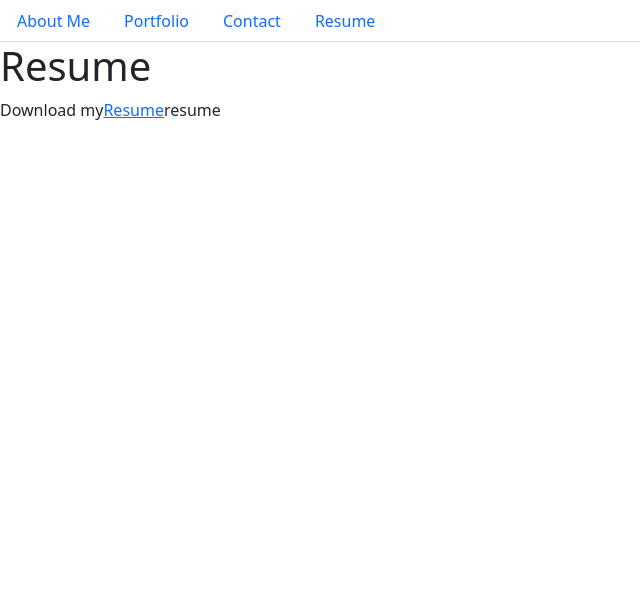
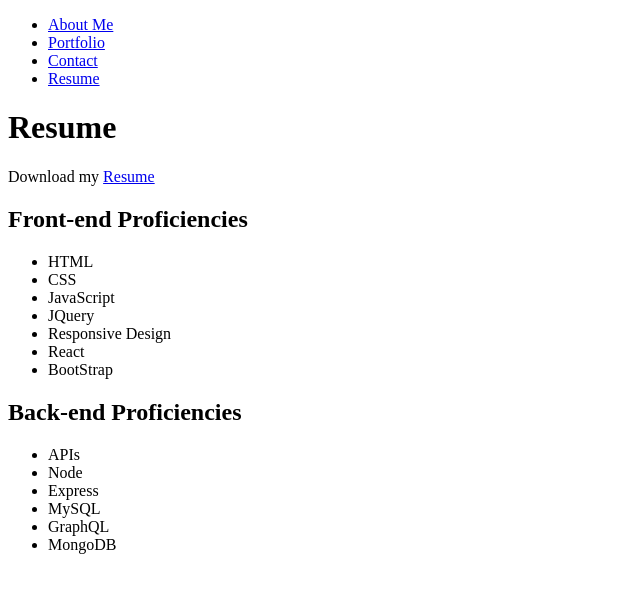
Before and after one commit to erikchiodo/eriks-react-portfolio, a React (Create React App) app in the folder eriks-portfolio/: page / in a window 1280 px wide. Shown: the top 592 px of the page, without its empty margins (0-640 px from the left). Built offline with nearby package versions, Linux system fonts and the light colour scheme.

Commit message:
Updated Contact, Resume Content and added Resume.PDF

```diff
--- a/eriks-portfolio/src/components/pages/Contact.jsx
+++ b/eriks-portfolio/src/components/pages/Contact.jsx
@@ -1,12 +1,22 @@
+//TODO: Create input for Name, Email Address, and Message
+//TODO: For Name, Email Address, and Message, if user clicks in box and clicks out without filling in information, produce error saying "X is required". Clear error once user starts entering information
+//TODO: Add Regex Validation that checks for valid email input. If not valid input, produce error saying "Enter Valid Email"
+
 import React from 'react';
 
 export default function Contact() {
   return (
-    <div>
-      <h1>Contact Page</h1>
-      <p>
-        This is Contact page
-      </p>
-    </div>
+  <form>
+    <label htmlfor="name">Name:</label>
+    <input type="text" id="name" name="name" required/>
+
+    <label htmlfor="email">Email:</label>
+    <input type="email" id="email" name="email" required/>
+
+    <label htmlfor="message">Message:</label>
+    <textarea id="message" name="message" rows="4" required></textarea>
+
+    <input type="submit" value="Submit"/>
+  </form>
   );
 }
--- a/eriks-portfolio/src/components/pages/Resume.jsx
+++ b/eriks-portfolio/src/components/pages/Resume.jsx
@@ -1,3 +1,5 @@
+//TODO: Fix resume link. Currently does not redirect to PDF of Resume.PDF (in asset folder)
+
 import React from 'react';
 
 export default function Resume() {
@@ -5,9 +7,32 @@ export default function Resume() {
     <div>
       <h1>Resume</h1>
       <p>
-        Download my<span><a href="path/to/your/resume.pdf">Resume</a></span>
-        resume
+        Download my{" "}
+        <span>
+          <a href="../assets/Resume.pdf" className="resume-download">
+            Resume
+          </a>
+        </span>
       </p>
+      <h2>Front-end Proficiencies</h2>
+      <ul>
+        <li>HTML</li>
+        <li>CSS</li>
+        <li>JavaScript</li>
+        <li>JQuery</li>
+        <li>Responsive Design</li>
+        <li>React</li>
+        <li>BootStrap</li>
+      </ul>
+      <h2>Back-end Proficiencies</h2>
+      <ul>
+        <li>APIs</li>
+        <li>Node</li>
+        <li>Express</li>
+        <li>MySQL</li>
+        <li>GraphQL</li>
+        <li>MongoDB</li>
+      </ul>
     </div>
   );
 }
--- a/eriks-portfolio/src/index.js
+++ b/eriks-portfolio/src/index.js
@@ -1,6 +1,6 @@
 import React from 'react';
 import ReactDOM from 'react-dom';
 import App from './App';
-import 'bootstrap/dist/css/bootstrap.min.css';
+// import 'bootstrap/dist/css/bootstrap.min.css';
 
 ReactDOM.render(<App />, document.getElementById('root'));
```
Also changed, not shown: eriks-portfolio/src/components/assets/Self_Image.png (added), 1 other file (tests, documents, lock files or other folders).
